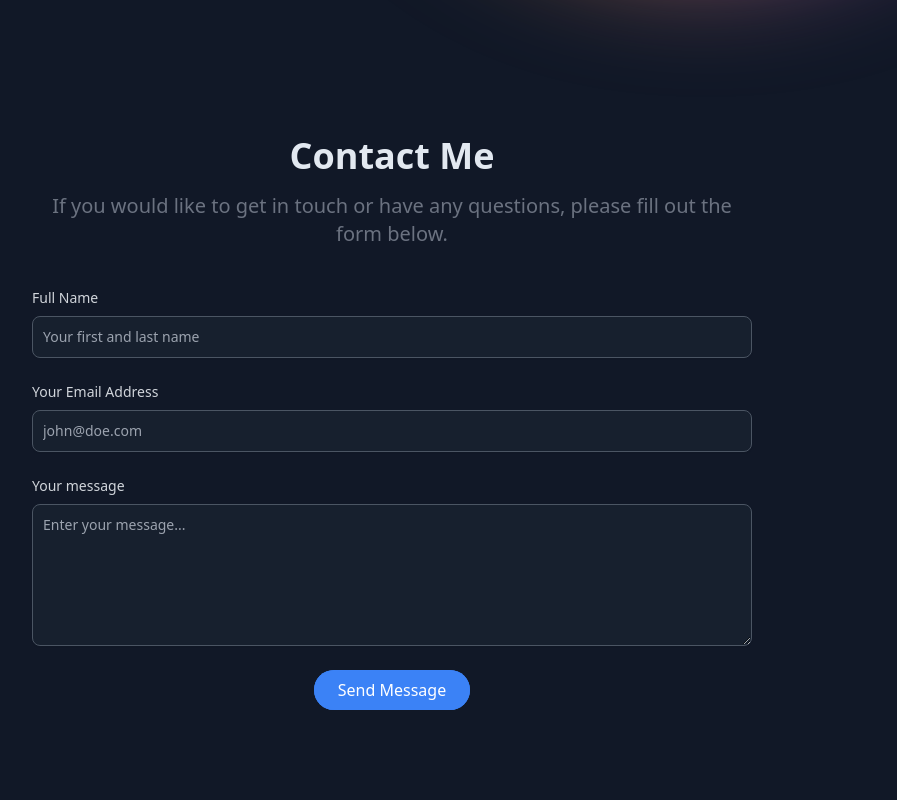
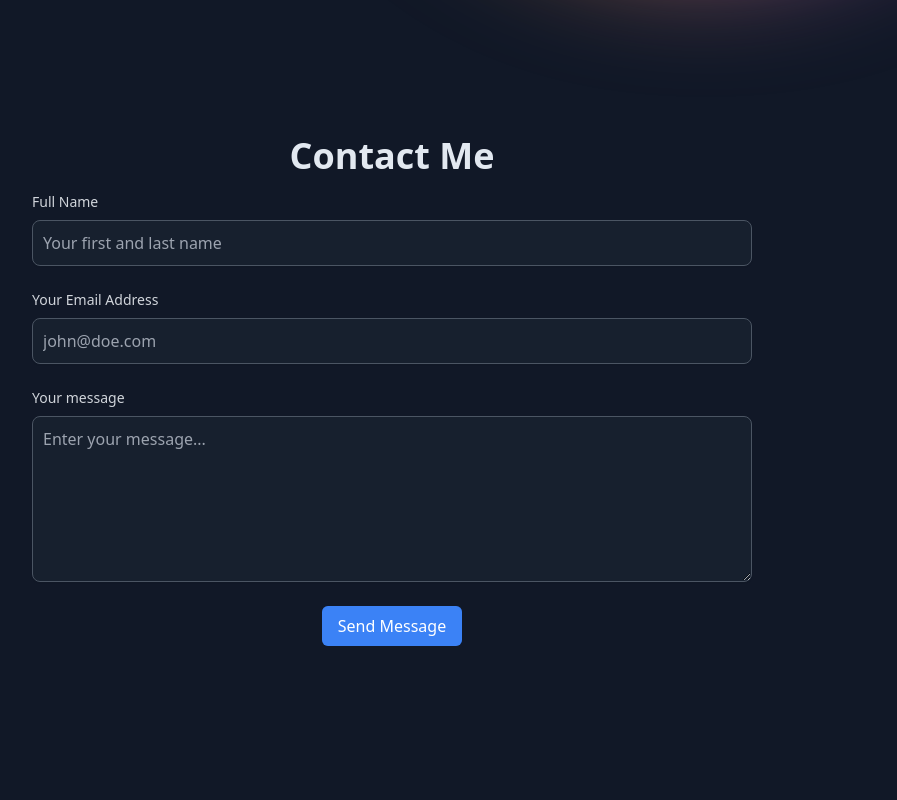
Before and after one commit to austinbowers/austinbowers-portfolio, a Next.js app: page / in a window 1280 px wide. Shown: the part 3320-4120 px from the top of the page, without its empty margins (248-1145 px from the left). Built offline with nearby package versions, Linux system fonts and the light colour scheme.

Commit message:
Update text in Contact section.

```diff
--- a/app/ui/global/formcarry.tsx
+++ b/app/ui/global/formcarry.tsx
@@ -59,7 +59,7 @@ export default function BasicForm() {
                     htmlFor="name">Full Name</label>
                 <input
                     required
-                    className={`shadow-sm bg-opacity-50  border  text-sm rounded-lg outline-none  block w-full p-2.5 bg-gray-800 border-gray-600 placeholder-gray-400 text-white focus:ring-blue-500 focus:border-blue-500 shadow-sm-light`}
+                    className={`shadow-sm bg-opacity-50  border rounded-lg outline-none  block w-full p-2.5 bg-gray-800 border-gray-600 placeholder-gray-400 text-white focus:ring-blue-500 focus:border-blue-500 shadow-sm-light`}
                     type="text" value={name} onChange={(e) => setName(e.target.value)} id="name" placeholder="Your first and last name" />
             </div>
 
@@ -69,7 +69,7 @@ export default function BasicForm() {
                     htmlFor="email">Your Email Address</label>
                 <input
                     required
-                    className={`shadow-sm bg-opacity-50  border  text-sm rounded-lg outline-none  block w-full p-2.5 bg-gray-800 border-gray-600 placeholder-gray-400 text-white focus:ring-blue-500 focus:border-blue-500 shadow-sm-light`}
+                    className={`shadow-sm bg-opacity-50  border rounded-lg outline-none  block w-full p-2.5 bg-gray-800 border-gray-600 placeholder-gray-400 text-white focus:ring-blue-500 focus:border-blue-500 shadow-sm-light`}
                     type="email" value={email} onChange={(e) => setEmail(e.target.value)} id="email" placeholder="john@doe.com" />
             </div>
 
@@ -80,18 +80,18 @@ export default function BasicForm() {
                 <textarea
                     required
                     rows={6}
-                    className={`shadow-sm bg-opacity-50 outline-none  border  text-sm rounded-lg  block w-full p-2.5 bg-gray-800 border-gray-600 placeholder-gray-400 text-white focus:ring-blue-500 focus:border-blue-500 shadow-sm-light`}
+                    className={`shadow-sm bg-opacity-50 outline-none  border rounded-lg  block w-full p-2.5 bg-gray-800 border-gray-600 placeholder-gray-400 text-white focus:ring-blue-500 focus:border-blue-500 shadow-sm-light`}
                     value={message} onChange={(e) => setMessage(e.target.value)} id="message" placeholder="Enter your message..."></textarea>
             </div>
 
             <div className="formcarry-block text-center relative flex justify-center">
                 <div className="relative inline-flex items-center justify-center group">
                     <button
-                        className={`text-white transition-colors duration-300 font-medium bg-blue-500 group-hover:bg-opacity-10 backdrop-blur-lg rounded-full px-6 py-2 relative z-10`}
+                        className={`text-white transition-colors duration-300 font-medium bg-blue-500 group-hover:bg-opacity-10 backdrop-blur-lg rounded-md px-4 py-2 relative z-10`}
                         type="submit">Send Message
                     </button>
                     <div
-                        className="rounded-full bg-blue-500 group-hover:bg-gradient-to-r from-blue-500 to-purple-500 text-transparent bg-[length:100%_400%] animate-gradient-flow h-[100%] w-[100%] absolute z-0"></div>
+                        className="rounded-full bg-blue-500 group-hover:bg-gradient-to-r from-blue-500 to-purple-500 text-transparent bg-[length:100%_100%] animate-gradient-flow h-[100%] w-[100%] absolute z-0"></div>
                 </div>
                 {error &&
                     <p className="error-message text-red-200 fixed w-3/4 lg:w-1/2 top-20 z-[999] p-4 rounded-lg border backdrop-blur-sm border-slate-800 bg-slate-900 bg-opacity-75">{error}</p>}
--- a/app/ui/home/contact.tsx
+++ b/app/ui/home/contact.tsx
@@ -2,10 +2,8 @@ import Formcarry from "@/app/ui/global/formcarry"
 
 export default function Contact() {
     return (
-        <div className={`max-w-screen-md mx-auto px-6 pb-48`}>
+        <div className={`max-w-screen-md mx-auto px-6 pb-24`}>
             <h2 className={`h2 mb-4 text-center`}>Contact Me</h2>
-            <p className="mb-8 lg:mb-10 font-light text-center text-gray-500 dark:text-gray-400 sm:text-xl">
-                If you would like to get in touch or have any questions, please fill out the form below.</p>
             <Formcarry/>
         </div>
     );
```
